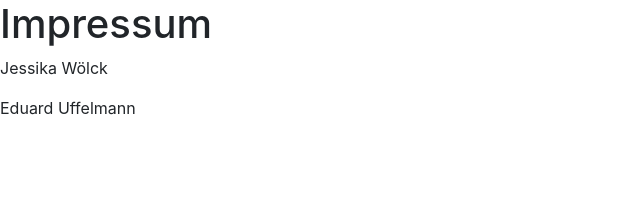
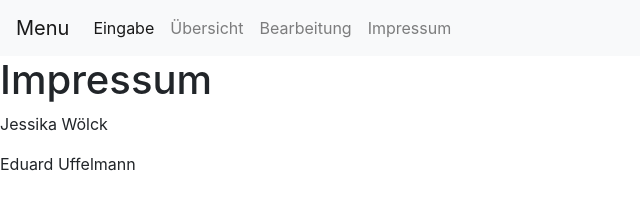
Before and after one commit to nevihu/SkSy_Bootstrap, a plain HTML site: page todo-impressum.html in a window 1280 px wide. Shown: the whole page, without its empty margins (0-640 px from the left). Drawn offline with nearby package versions, Linux system fonts and the light colour scheme.

Commit message:
dropdown menu überall

```diff
--- a/todo-impressum.html
+++ b/todo-impressum.html
@@ -7,6 +7,29 @@
     <title>Impressum-Site</title>
 </head>
 <body>
+<nav class="navbar navbar-expand-lg navbar-light bg-light">
+    <a class="navbar-brand" href="#">Menu</a>
+    <button class="navbar-toggler" type="button" data-toggle="collapse" data-target="#navbarSupportedContent" aria-controls="navbarSupportedContent" aria-expanded="false" aria-label="Toggle navigation">
+        <span class="navbar-toggler-icon"></span>
+    </button>
+
+    <div class="collapse navbar-collapse" id="navbarSupportedContent">
+        <ul class="navbar-nav mr-auto">
+            <li class="nav-item active">
+                <a class="nav-link" href="todo-eingabe.html">Eingabe <span class="sr-only">(current)</span></a>
+            </li>
+            <li class="nav-item">
+                <a class="nav-link" href="todo-overview.html">Übersicht</a>
+            </li>
+            <li class="nav-item">
+                <a class="nav-link" href="todo-bearbeitung.html">Bearbeitung</a>
+            </li>
+            <li class="nav-item">
+                <a class="nav-link" href="todo-impressum.html">Impressum</a>
+            </li>
+        </ul>
+    </div>
+</nav>
 <h1>Impressum</h1>
 <p>Jessika Wölck</p>
 <p>Eduard Uffelmann</p>
```
Also changed, not shown: todo-bearbeitung.html (+40 -0 lines), todo-overview.html (+23 -0 lines).
